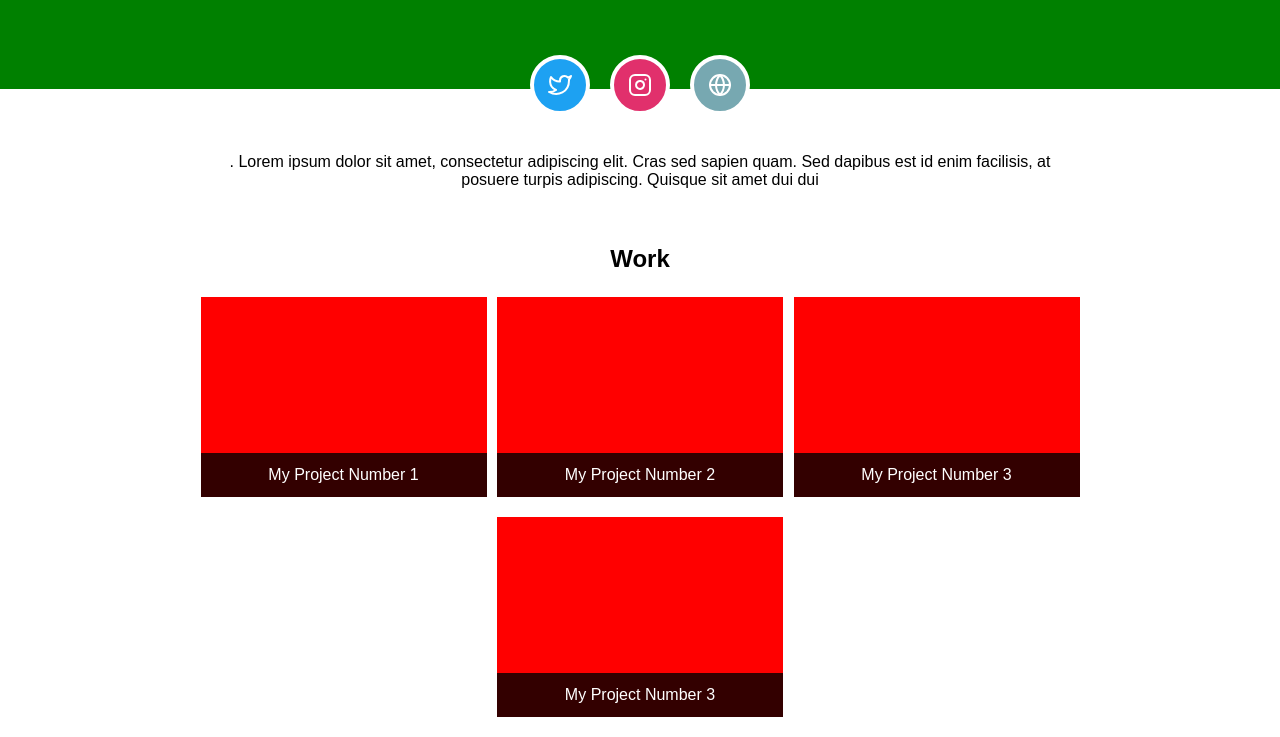
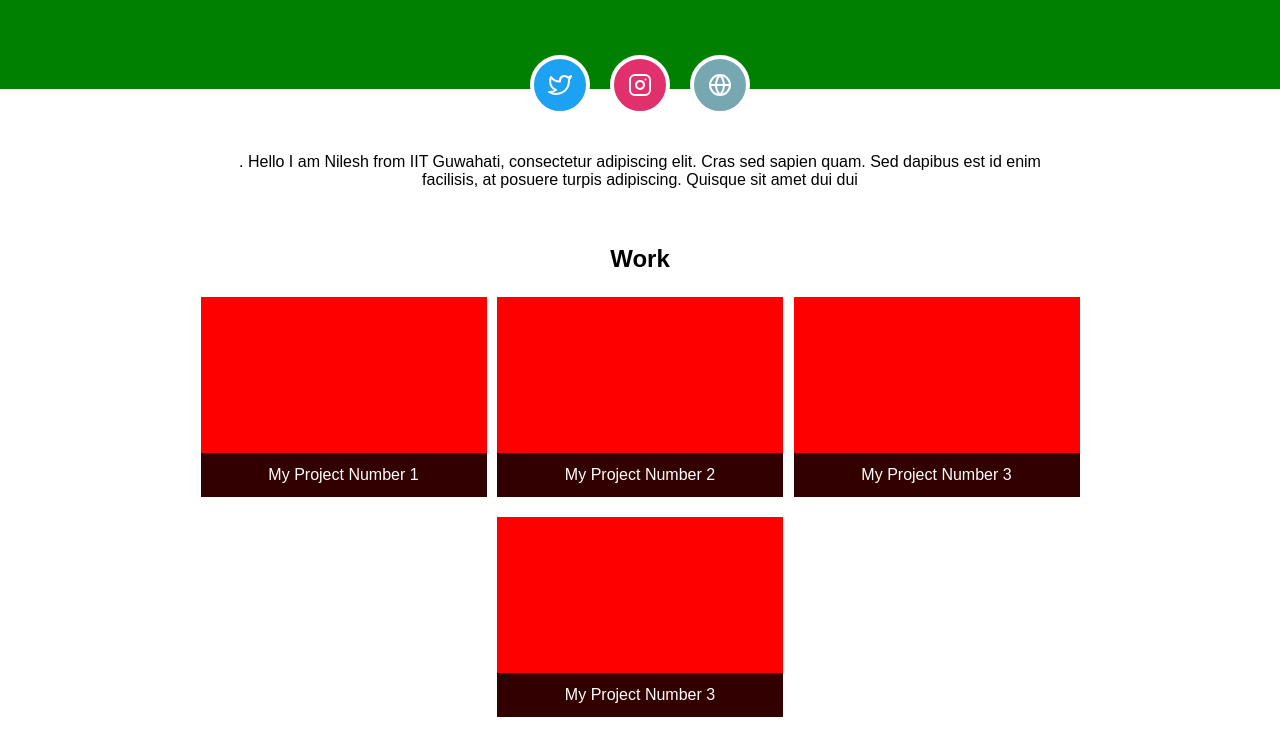
Before and after one commit to nileshdas/gitrevise, a plain HTML site: page index.html in a window 1280 px wide. Shown: the part 186-923 px from the top of the page. Drawn offline with Linux system fonts and the light colour scheme.

```diff
--- a/index.html
+++ b/index.html
@@ -30,7 +30,7 @@
   <!-- About You -->
   <main>
     <section class="about">
-      <p>. Lorem ipsum dolor sit amet, consectetur adipiscing elit. Cras sed sapien quam. Sed dapibus est id enim facilisis,
+      <p>. Hello I am Nilesh from IIT Guwahati, consectetur adipiscing elit. Cras sed sapien quam. Sed dapibus est id enim facilisis,
         at posuere turpis adipiscing. Quisque sit amet dui dui
       </p>
     </section>
```
